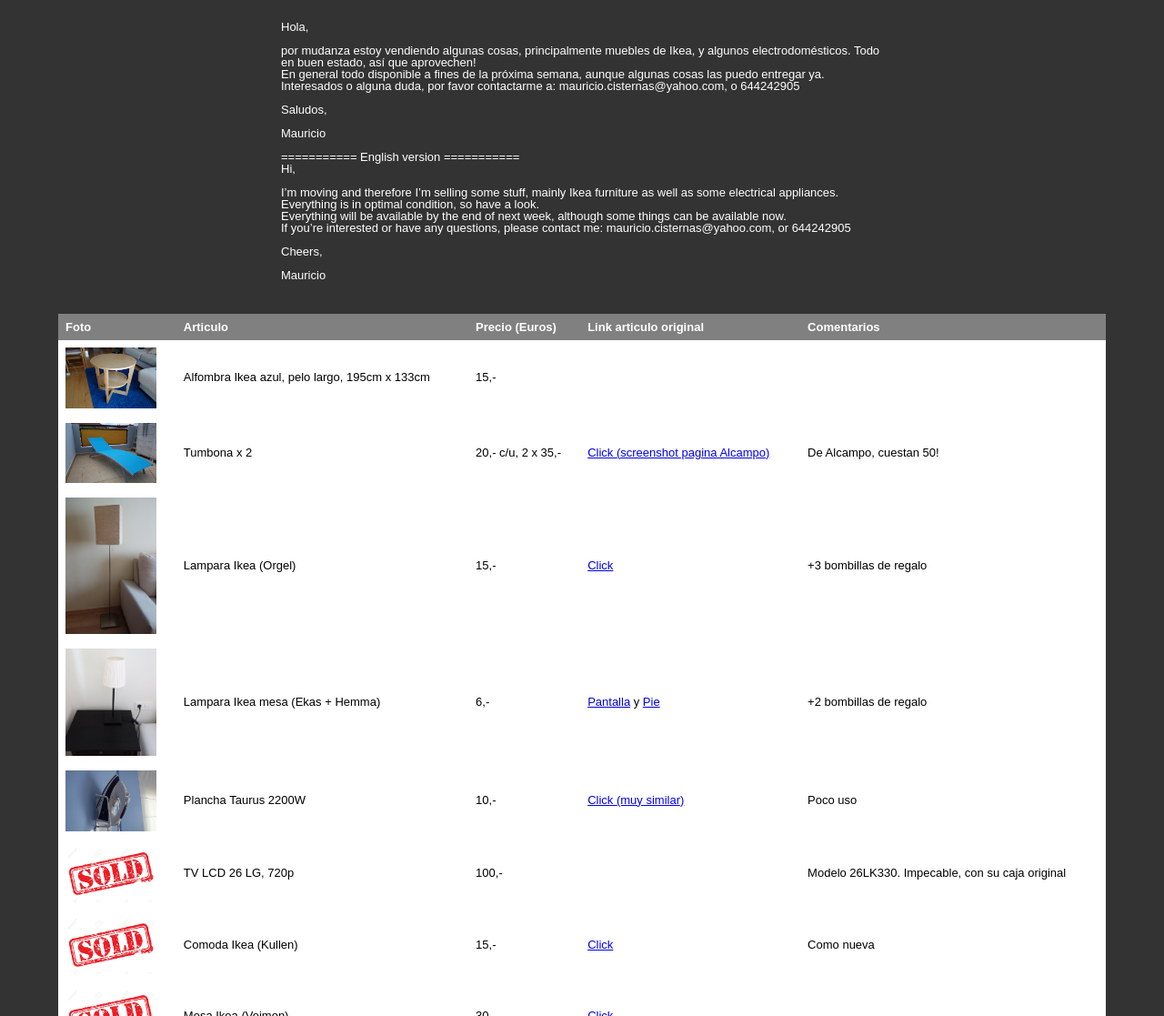
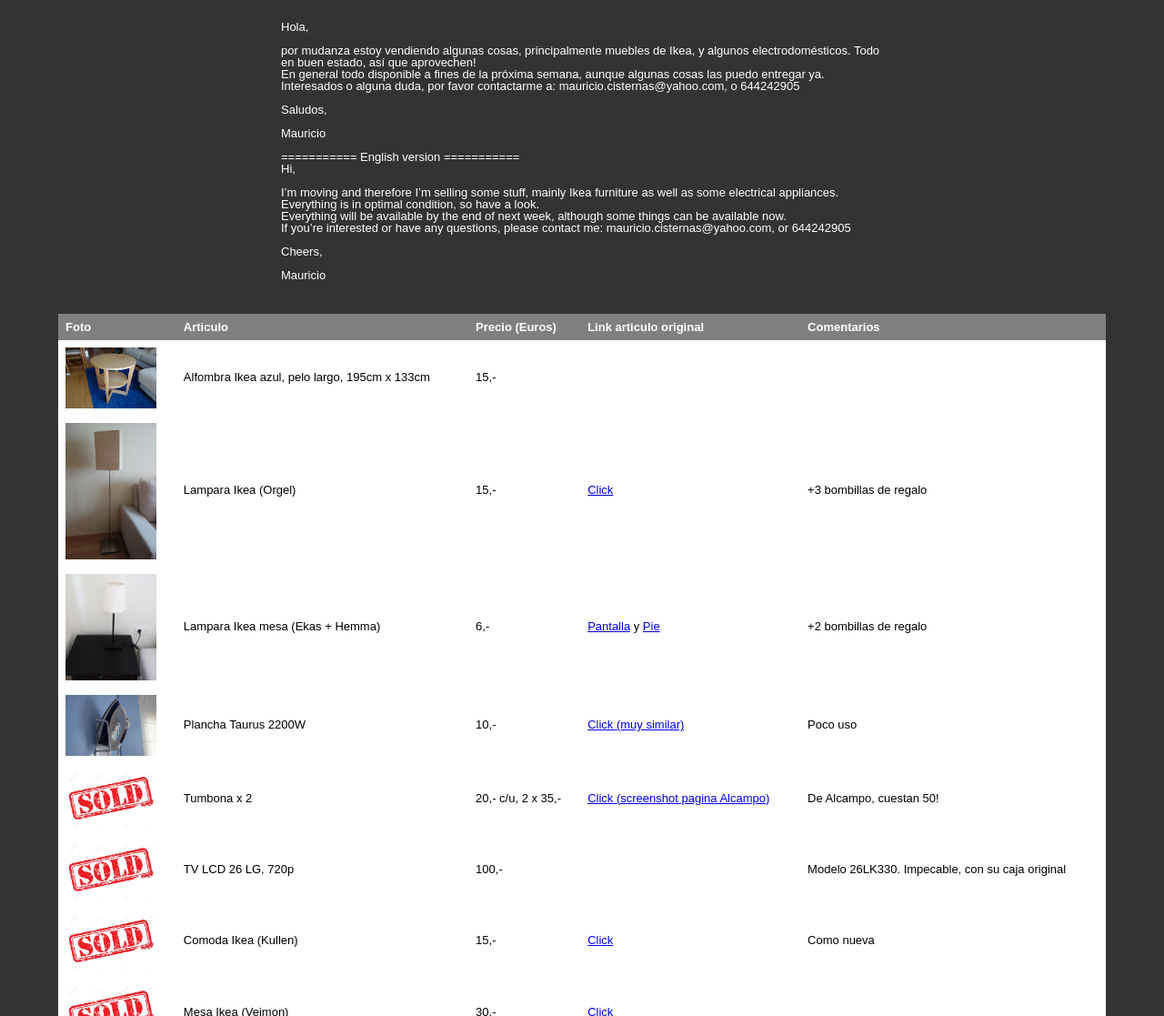
Before and after one commit to mcisternas/mcisternas.github.io, a plain HTML site: page forsale.html in a window 1280 px wide. Shown: the top 1117 px of the page at 91% size. Drawn offline with Linux system fonts and the light colour scheme; a script that the page names is missing.

Commit message:
no message

```diff
--- a/forsale.html
+++ b/forsale.html
@@ -97,14 +97,6 @@ p {
   </tr>
 
   <tr>
-    <td><a href="sale_pics/tumbona.JPG"><img src="sale_pics/tumbona.JPG" width="100"></a></td>
-    <td>Tumbona x 2</td>
-    <td>20,- c/u, 2 x 35,-</td>
-    <td><a href="sale_pics/tumbona2.png">Click (screenshot pagina Alcampo)</a></td>
-    <td>De Alcampo, cuestan 50!</td>
-  </tr>
-
-  <tr>
     <td><a href="sale_pics/lampara_orgel.JPG"><img src="sale_pics/lampara_orgel.JPG" width="100"></a></td>
     <td>Lampara Ikea (Orgel)</td>
     <td>15,-</td>
@@ -126,6 +118,14 @@ p {
     <td>10,-</td>
     <td><a href="http://www.carrefour.es/plancha-de-vapor-taurus-ptsi-2200/43704752/p/">Click (muy similar)</a></td>
     <td>Poco uso</td>
+  </tr>
+
+  <tr>
+    <td><a href="sale_pics/tumbona.JPG"><img src="sale_pics/sold.JPG" width="100"></a></td>
+    <td>Tumbona x 2</td>
+    <td>20,- c/u, 2 x 35,-</td>
+    <td><a href="sale_pics/tumbona2.png">Click (screenshot pagina Alcampo)</a></td>
+    <td>De Alcampo, cuestan 50!</td>
   </tr>
 
   <tr>
```
